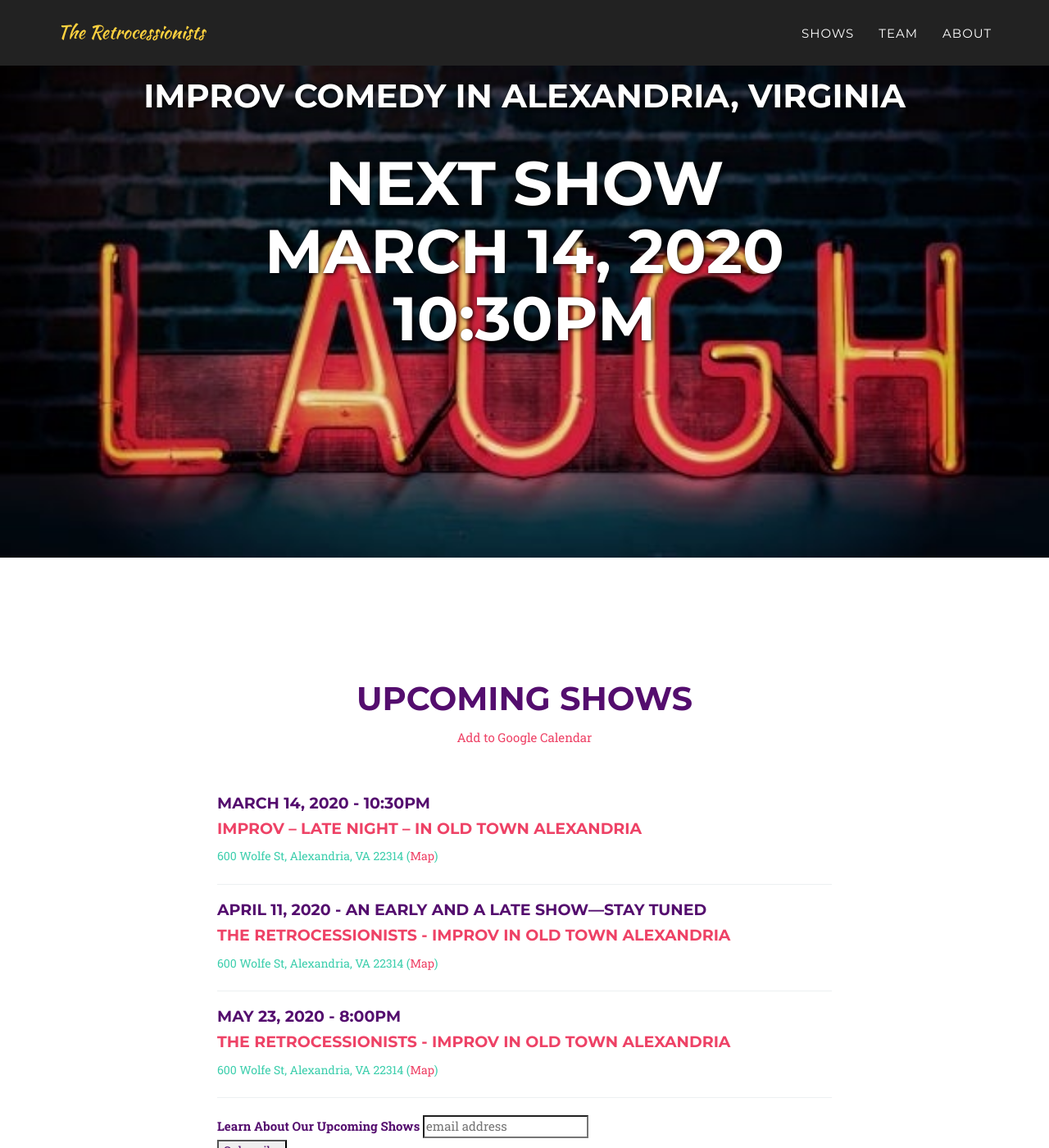
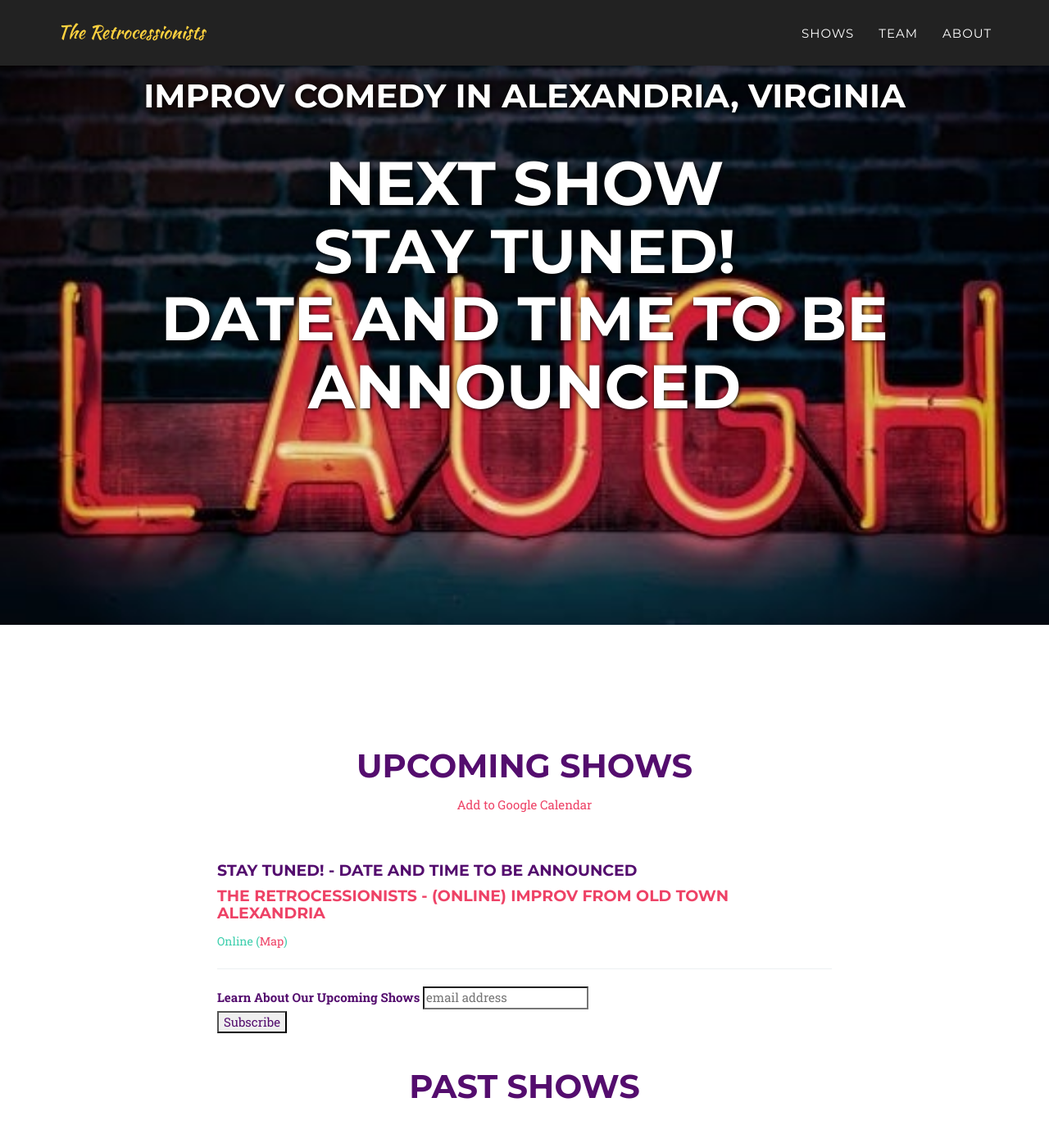
Before and after one commit to yig/RetrosImprovWeb, a Jekyll site: the page built from index.html, in a window 1280 px wide and 1400 px high, scrolled down 203 px. Shown: the whole window at 82% size. Built offline with Jekyll 4.4.1, drawn with Linux system fonts in a browser that asks for light colours; some web fonts are replaced; comment, search, counter and statistics services are not loaded.

Commit message:
Removed cancelled show

```diff
--- a/_config.yml
+++ b/_config.yml
@@ -6,19 +6,10 @@ email: retrocessionist.improv@gmail.com
 description: "The Retrocessionists - Improv Comedy in Alexandria, VA"
 
 shows:
-- date: March 14, 2020
-  time: 10:30pm
-  title: Improv – Late Night – in Old Town Alexandria
-  location: 600 Wolfe St, Alexandria, VA 22314
-  url: https://www.eventbrite.com/e/improv-late-night-in-old-town-alexandria-tickets-98695594179?aff=retrocessionistscom
-- date: April 11, 2020
-  time: an early and a late show—stay tuned
-  title: The Retrocessionists - Improv in Old Town Alexandria
-  location: 600 Wolfe St, Alexandria, VA 22314
-- date: May 23, 2020
-  time: 8:00pm
-  title: The Retrocessionists - Improv in Old Town Alexandria
-  location: 600 Wolfe St, Alexandria, VA 22314
+- date: Stay tuned!
+  time: Date and time to be announced
+  title: The Retrocessionists - (online) Improv from Old Town Alexandria
+  location: Online
 past_shows:
 - date: February 15, 2020
   time: 8:00pm
```
